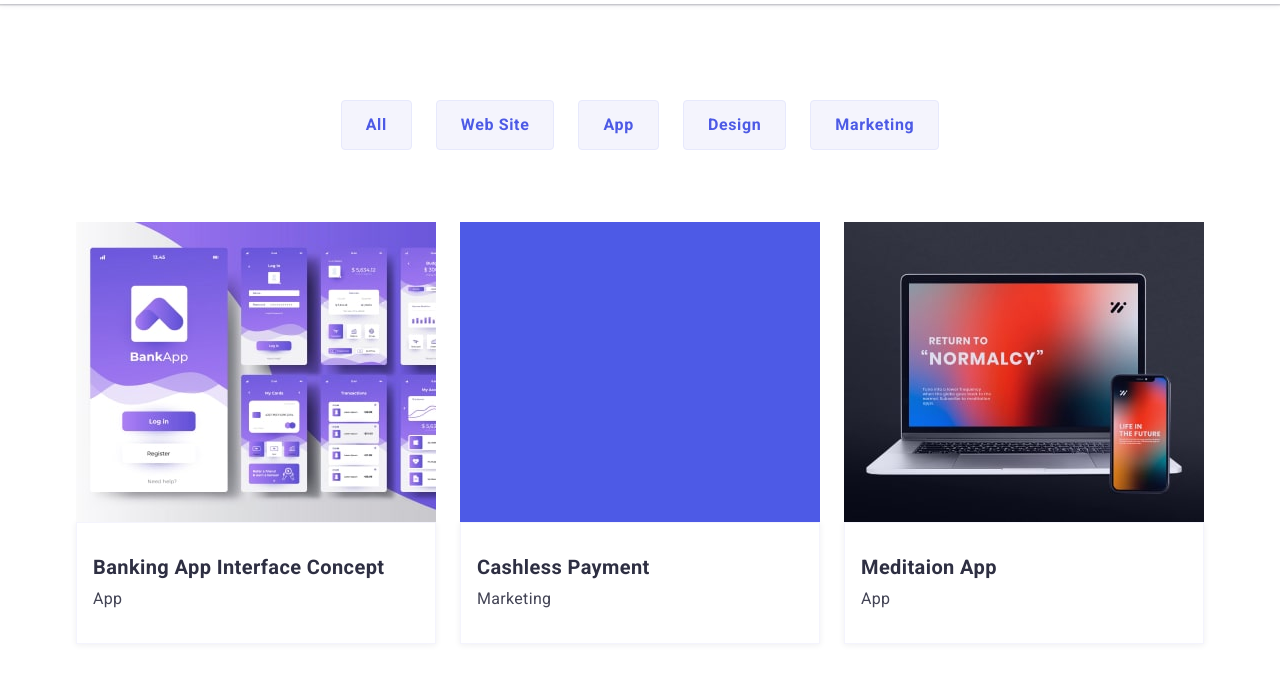
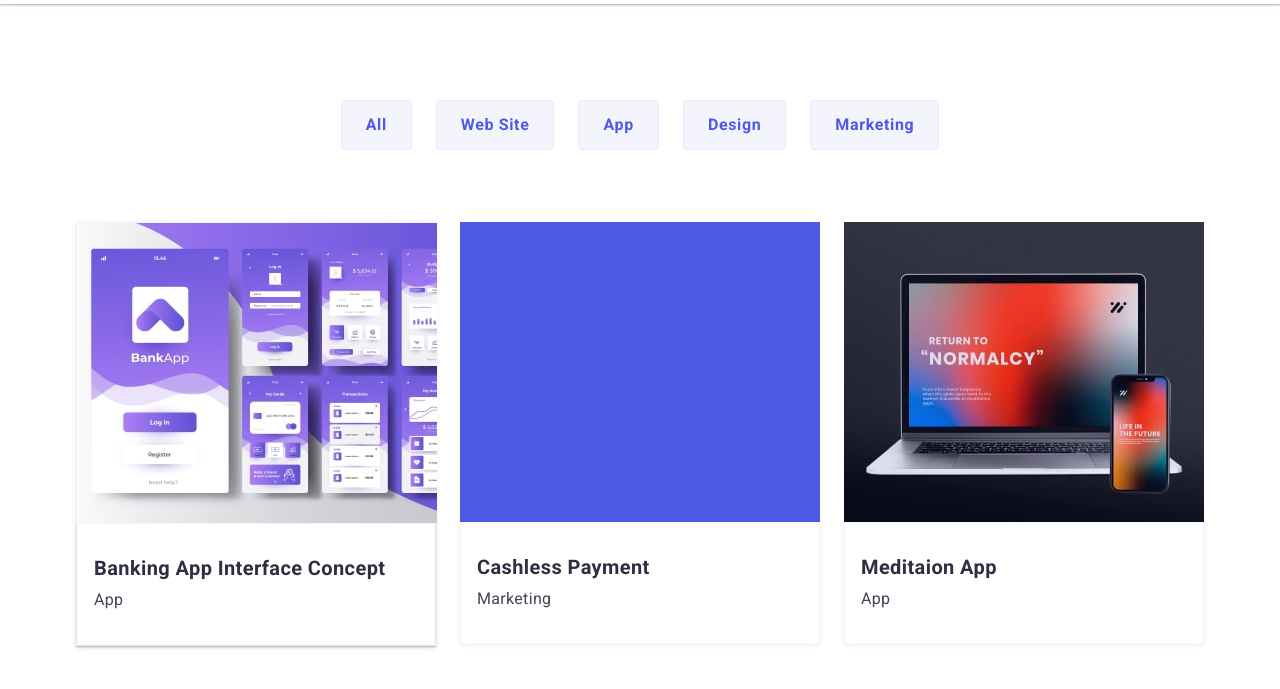
Before and after one commit to Mi6e/goit-markup-hw-76-04, a plain HTML site: page portfolio.html in a window 1280 px wide. In both pictures the pointer is over the item 255 px from the left and 501 px from the top of the page. Shown: the part 68-757 px from the top of the page. Drawn offline with nearby package versions, Linux system fonts and the light colour scheme.

Commit message:
prtf card hover

```diff
--- a/css/styles.css
+++ b/css/styles.css
@@ -479,10 +479,15 @@ a {
  width: calc((100% - 48px) / 3);
 }
 
+.prtf-item:hover {
+ border: 0.5px solid #f4f4fd;
+ box-shadow: 0px 1px 6px rgba(46, 47, 66, 0.08), 0px 1px 1px rgba(46, 47, 66, 0.16), 0px 2px 1px rgba(46, 47, 66, 0.08);
+}
+
 .prtf-title-content {
  padding: 32px 0px 32px 16px;
  border: 0.5px solid #f4f4fd;
- box-shadow: 0px 1px 6px rgba(46, 47, 66, 0.08);
+ box-shadow: 0px 1px 6px rgba(16, 16, 21, 0.08);
 }
 
 .prtf-title {
```
